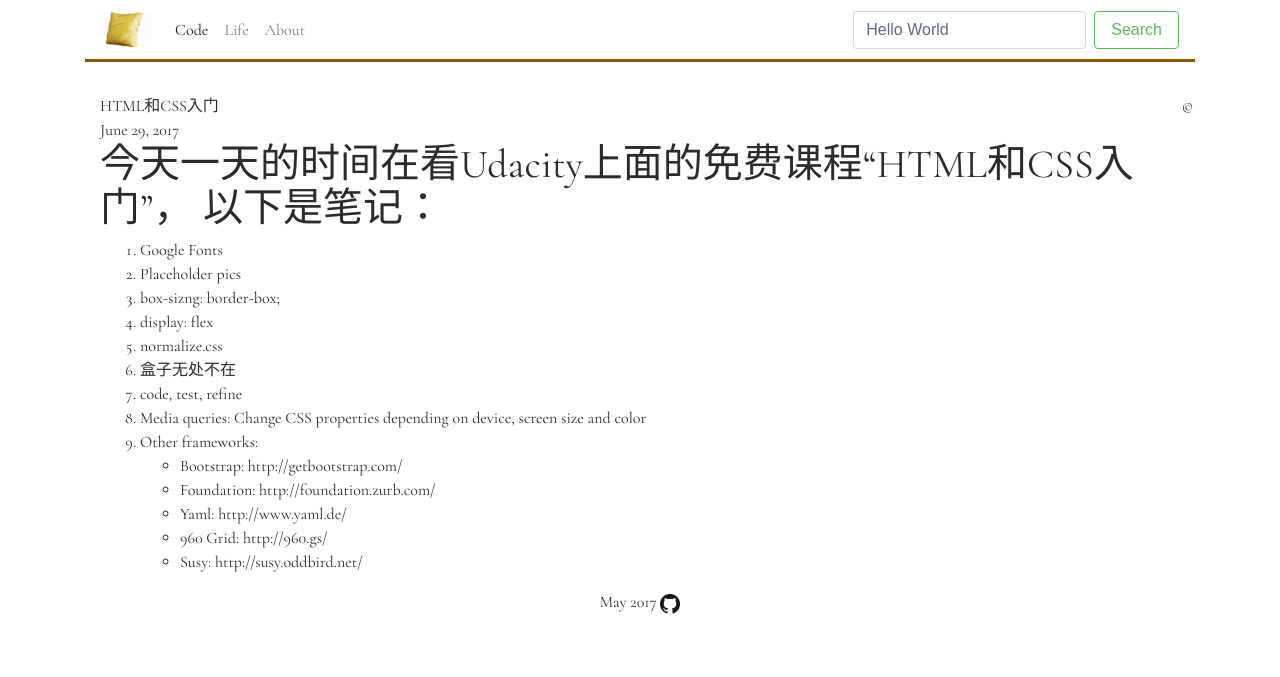
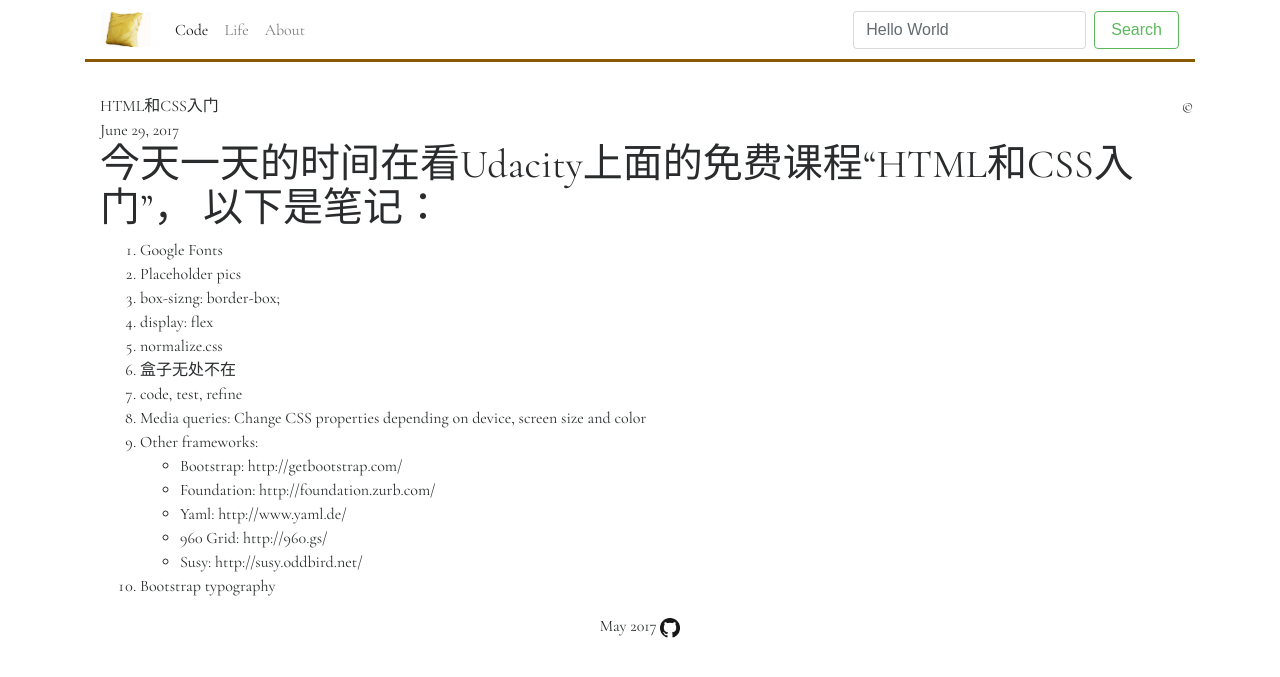
Before and after one commit to yinkouya/yinkouya.github.io, a Jekyll site: the page built from _posts/2017-06-29-HTML和CSS入门.md, in a window 1280 px wide. Shown: the top 677 px of the page. Built offline with Jekyll 4.4.1, drawn with Linux system fonts in a browser that asks for light colours; nearby versions of some CDN libraries; a script that is not in the unit is left out.

Commit message:
Update 2017-06-29-HTML和CSS入门.md

```diff
--- a/_posts/2017-06-29-HTML和CSS入门.md
+++ b/_posts/2017-06-29-HTML和CSS入门.md
@@ -20,3 +20,4 @@
   - Yaml: http://www.yaml.de/
   - 960 Grid: http://960.gs/
   - Susy: http://susy.oddbird.net/
+10. Bootstrap typography
```
